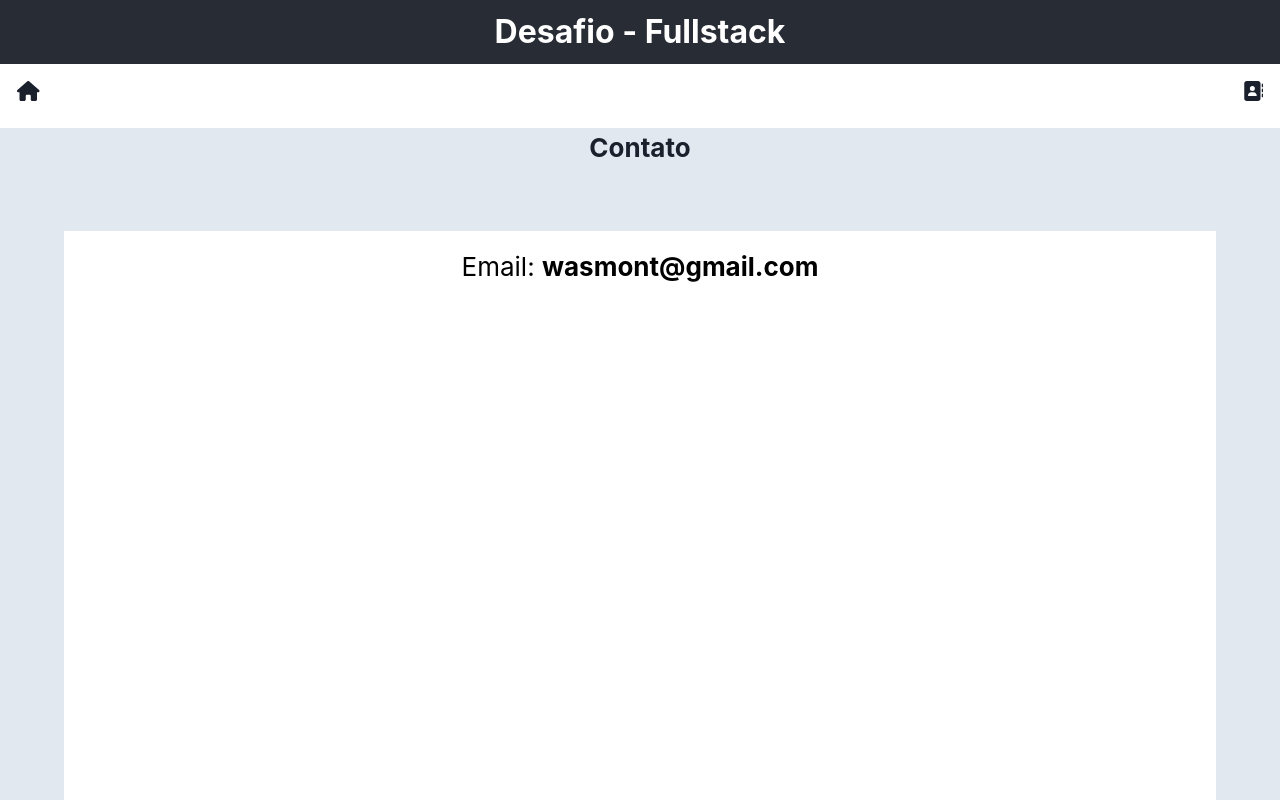
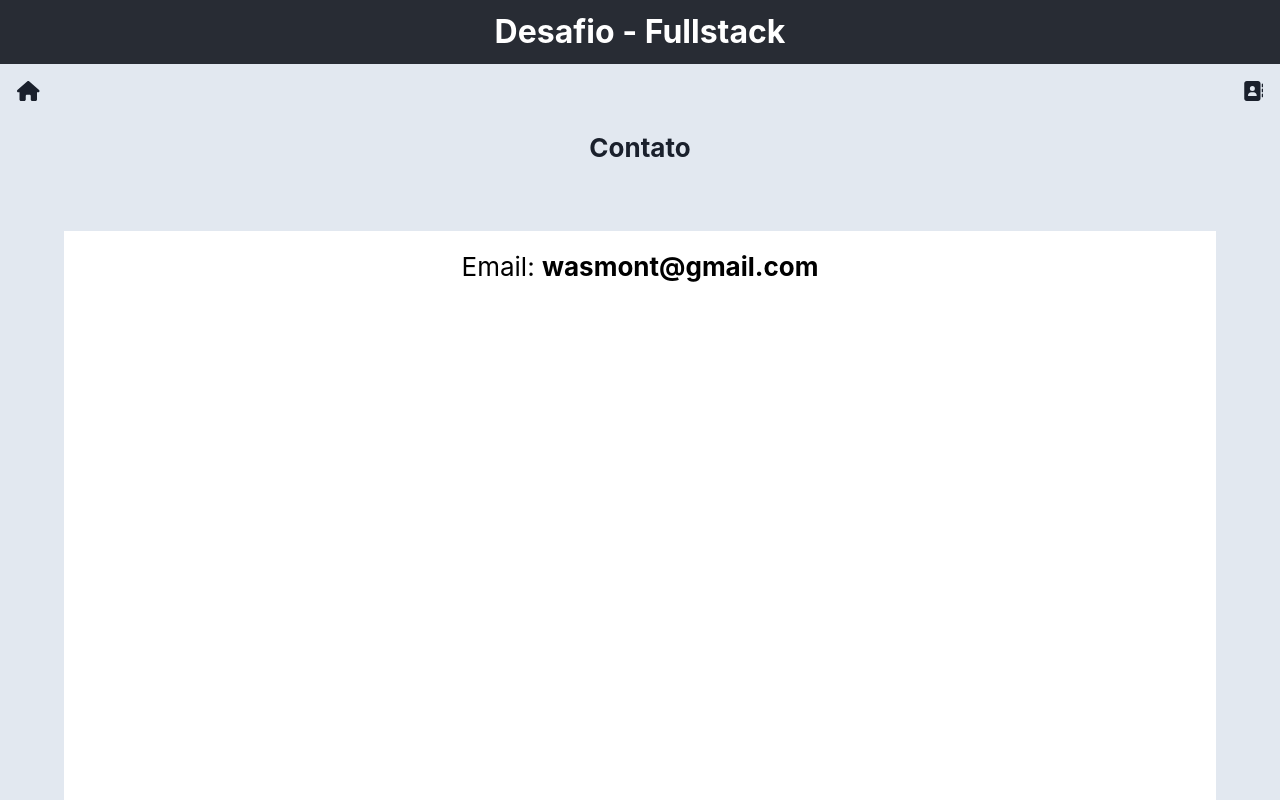
Before and after one commit to wasmont/teste_fullstack_php, a React (Create React App) app in the folder frontend/: page /contato in a window 1280 px wide. Shown: the top 800 px of the page. Built offline with nearby package versions, Linux system fonts and the light colour scheme.

Commit message:
[Update] - Ajuste Css Root App

```diff
--- a/frontend/src/App.css
+++ b/frontend/src/App.css
@@ -137,6 +137,6 @@
   opacity: 1; /* Firefox */
 }
 
-.Menu-icons {
+.Menu-icons, #root {
   background: #E2E8F0;
 }
```
